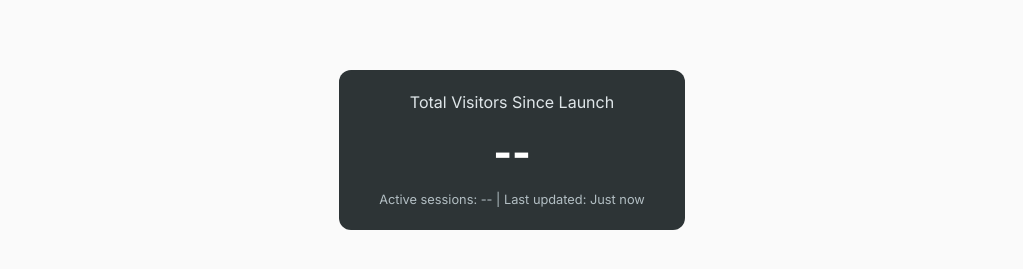
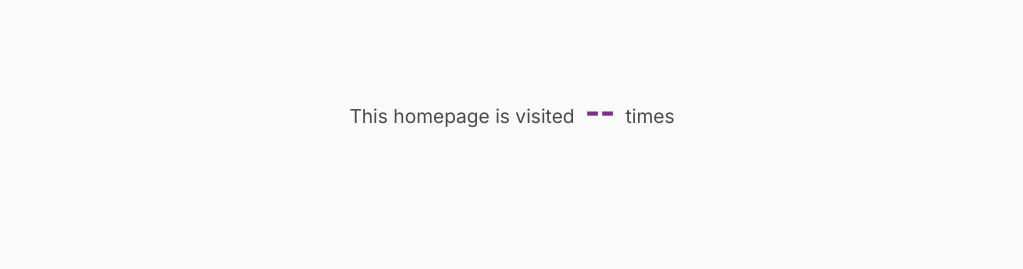
Before and after one commit to C0216RC/Med-Scout, a plain HTML site: page index.html in a window 1280 px wide. Shown: the part 5393-5662 px from the top of the page, without its empty margins (128-1151 px from the left). Drawn offline with nearby package versions, Linux system fonts and the light colour scheme; some packages are replaced by stand-ins of ours; a script that the page names is missing; some icons are missing.

Commit message:
Update index.html

```diff
--- a/index.html
+++ b/index.html
@@ -55,31 +55,18 @@
 
     .table-caption { text-align: left; font-size: 0.9rem; margin-bottom: 0.5rem; }
 
-    /* Dashboard Style Visitor Counter */
-    .visitor-stats-card {
-      display: inline-block;
-      background-color: #2d3436;
-      color: #ffffff;
-      padding: 20px 40px;
-      border-radius: 12px;
-      margin: 2rem 0;
+    /* Simplified Visitor Counter Style */
+    .visitor-stats-simple {
+      font-size: 1.2rem;
+      color: #4a4a4a;
+      margin: 3rem 0;
       text-align: center;
     }
-    .stats-title {
-      font-size: 1rem;
-      color: #dfe6e9;
-      margin-bottom: 5px;
-    }
-    .stats-number {
-      font-size: 2.5rem;
+    .stats-count {
+      font-size: 2rem;
       font-weight: 800;
-      display: block;
-      color: #ffffff;
-    }
-    .stats-detail {
-      font-size: 0.8rem;
-      color: #b2bec3;
-      margin-top: 5px;
+      color: #802e8c; /* Purple highlight color */
+      margin: 0 5px;
     }
   </style>
 </head>
@@ -315,17 +302,12 @@
 
   <footer class="footer">
     <div class="content has-text-centered">
-      <div class="visitor-stats-card">
-        <div class="stats-title">Total Visitors Since Launch</div>
-
+      <div class="visitor-stats-simple">
+        This homepage is visited
         <span id="busuanzi_container_site_pv">
-          <span class="stats-number" id="busuanzi_value_site_pv">--</span>
+          <span class="stats-count" id="busuanzi_value_site_pv">--</span>
         </span>
-
-        <div class="stats-detail">
-          Active sessions: <span id="busuanzi_value_site_uv">--</span> |
-          Last updated: Just now
-        </div>
+        times
       </div>
     </div>
   </footer>
```
